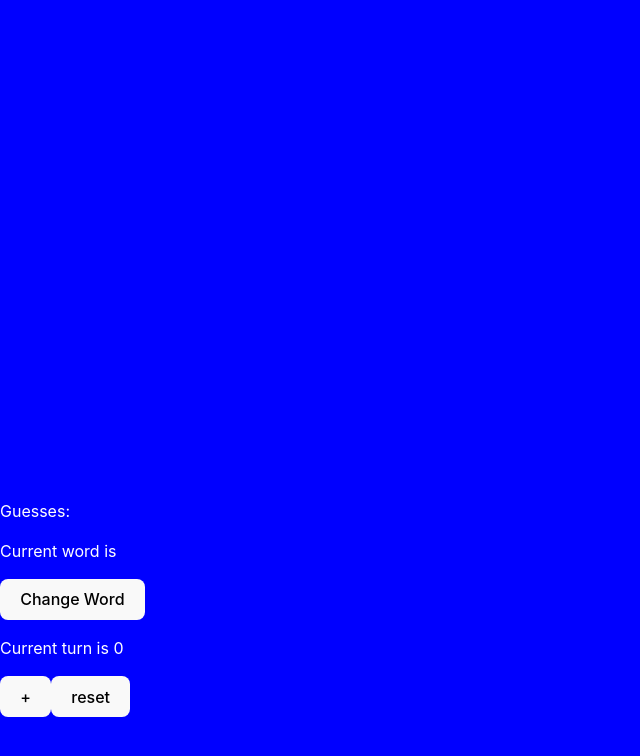
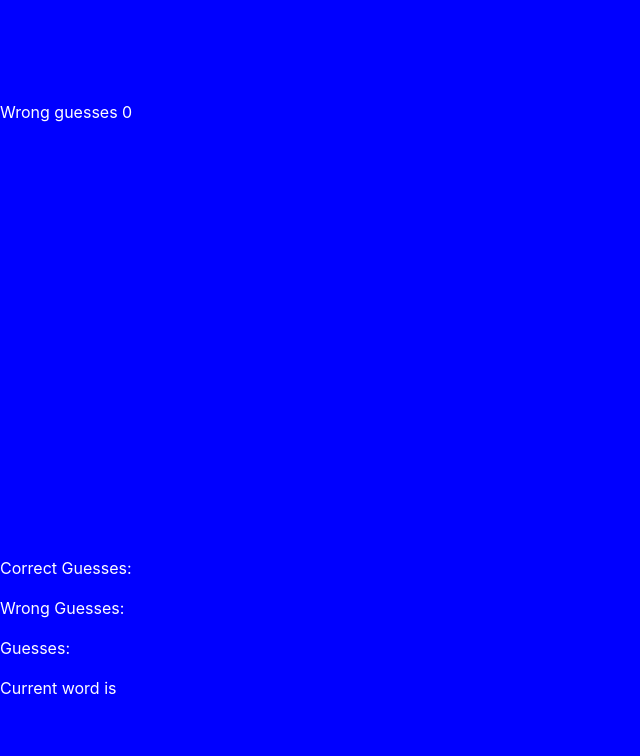
Before and after one commit to snowdog773/hangman, a React (Vite) app: page / in a window 1280 px wide. Both pictures are taken after a click on the button "Start Game". Shown: the top 756 px of the page, without its empty margins (0-640 px from the left). Built offline with nearby package versions, Linux system fonts and the light colour scheme; no server answers.

Commit message:
game logic working

```diff
--- a/src/components/Canvas.jsx
+++ b/src/components/Canvas.jsx
@@ -1,19 +1,28 @@
 import React, { useRef, useEffect } from "react";
 import { useSelector, useDispatch } from "react-redux";
-import { addGuess } from "../redux/reducers/guessesSlice";
+import {
+  addGuess,
+  addCorrectGuess,
+  addWrongGuess,
+} from "../redux/reducers/guessesSlice";
+
 const Canvas = () => {
   const dispatch = useDispatch();
   const gameLetters = useSelector((state) => state.currentWord.letters);
+  const correctGuesses = useSelector((state) => state.guesses.correctGuesses);
+  const wrongGuesses = useSelector((state) => state.guesses.wrongGuesses);
   const guesses = useSelector((state) => state.guesses.guesses);
+  const isGameOver = useSelector((state) => state.guesses.isGameOver);
   const canvasRef = useRef(null);
-  const activeWord = useSelector((state) => state.currentWord.word);
+  // const activeWord = useSelector((state) => state.currentWord.word);
+
   //
   //
   //***************EVENT LISTENERS******************************** */
   useEffect(() => {
-    window.addEventListener("keydown", (event) =>
-      dispatch(addGuess(event.key))
-    );
+    window.addEventListener("keydown", (event) => {
+      dispatch(addGuess(event.key));
+    });
     // cleanup this component
     return () => {
       window.removeEventListener("keydown", () =>
@@ -26,6 +35,14 @@ const Canvas = () => {
   //******************************************************************* */
 
   useEffect(() => {
+    guesses.forEach((e) => {
+      gameLetters.includes(e)
+        ? dispatch(addCorrectGuess(e))
+        : dispatch(addWrongGuess(e));
+    });
+  }, [guesses]);
+
+  useEffect(() => {
     const canvas = canvasRef.current;
 
     const context = canvas.getContext("2d");
@@ -34,15 +51,20 @@ const Canvas = () => {
     // context.fillRect(0, 0, context.canvas.width, context.canvas.height);
     context.font = "30px Arial";
     const displayLetters = [];
-    gameLetters.forEach((e, i) => {
-      guesses.includes(e) ? displayLetters.push(e) : displayLetters.push("_");
+    gameLetters.forEach((e) => {
+      correctGuesses.includes(e)
+        ? displayLetters.push(e)
+        : displayLetters.push("_");
     });
     context.fillText(displayLetters.join(""), 20, 50);
-  }, [gameLetters, guesses]);
+  }, [gameLetters, correctGuesses]);
 
   return (
     <>
+      <p>Wrong guesses {wrongGuesses.length}</p>
       <canvas ref={canvasRef} />
+      <p>Correct Guesses: {correctGuesses.join()}</p>
+      <p>Wrong Guesses: {wrongGuesses.join()}</p>
       <p>Guesses: {guesses.join()}</p>
     </>
   );
--- a/src/components/Game.jsx
+++ b/src/components/Game.jsx
@@ -1,16 +1,14 @@
-import React, { useEffect } from "react";
-import { useState } from "react";
-import axios from "axios";
+import { useEffect } from "react";
+
 import { useDispatch, useSelector } from "react-redux";
 import { setWord } from "../redux/reducers/currentWordSlice";
-import { incrementTurn, resetTurn } from "../redux/reducers/currentTurnSlice";
 
 import Canvas from "./Canvas";
 const Game = () => {
   const dispatch = useDispatch();
   const activeWord = useSelector((state) => state.currentWord.word);
-  const gameLetters = useSelector((state) => state.currentWord.letters);
-  const currentTurn = useSelector((state) => state.currentTurn.turn);
+
+  const isGameOver = useSelector((state) => state.guesses.isGameOver);
 
   useEffect(() => {
     !activeWord && dispatch(setWord());
@@ -18,15 +16,9 @@ const Game = () => {
 
   return (
     <>
-      <Canvas />
+      {isGameOver ? <h2>Game Over You Lose</h2> : <Canvas />}
 
       <p>Current word is {activeWord}</p>
-
-      <button onClick={() => dispatch(setWord())}>Change Word</button>
-
-      <p>Current turn is {currentTurn}</p>
-      <button onClick={() => dispatch(incrementTurn())}>+</button>
-      <button onClick={() => dispatch(resetTurn())}>reset</button>
     </>
   );
 };
--- a/src/redux/reducers/currentTurnSlice.js
+++ /dev/null
@@ -1,23 +0,0 @@
-import { createSlice } from "@reduxjs/toolkit";
-
-const initialState = {
-  turn: 0,
-};
-
-export const currentTurnSlice = createSlice({
-  name: "currentTurn",
-  initialState,
-  reducers: {
-    incrementTurn: (state) => {
-      state.turn += 1;
-    },
-    resetTurn: (state) => {
-      state.turn = 0;
-    },
-  },
-});
-
-// Action creators are generated for each case reducer function
-export const { incrementTurn, resetTurn } = currentTurnSlice.actions;
-
-export default currentTurnSlice.reducer;
--- a/src/redux/reducers/guessesSlice.js
+++ b/src/redux/reducers/guessesSlice.js
@@ -3,6 +3,9 @@ import { alphabet } from "../../utils/constants";
 
 const initialState = {
   guesses: [],
+  correctGuesses: [],
+  wrongGuesses: [],
+  isGameOver: false,
 };
 
 export const guessesSlice = createSlice({
@@ -17,10 +20,22 @@ export const guessesSlice = createSlice({
         alphabet.includes(input) &&
         state.guesses.push(input);
     },
+    addCorrectGuess: (state, action) => {
+      !state.correctGuesses.includes(action.payload) &&
+        state.correctGuesses.push(action.payload);
+    },
+    addWrongGuess: (state, action) => {
+      !state.wrongGuesses.includes(action.payload) &&
+        state.wrongGuesses.push(action.payload);
+      if (state.wrongGuesses.length >= 5) {
+        state.isGameOver = true;
+      }
+    },
   },
 });
 
 // Action creators are generated for each case reducer function
-export const { addGuess } = guessesSlice.actions;
+export const { addGuess, addCorrectGuess, addWrongGuess } =
+  guessesSlice.actions;
 
 export default guessesSlice.reducer;
--- a/src/redux/store.js
+++ b/src/redux/store.js
@@ -1,13 +1,13 @@
 import { configureStore } from "@reduxjs/toolkit";
 import currentWordReducer from "./reducers/currentWordSlice";
-import currentTurnReducer from "./reducers/currentTurnSlice";
+
 import gameStartedReducer from "./reducers/gameStartedSlice";
 import guessesReducer from "./reducers/guessesSlice";
 
 export const store = configureStore({
   reducer: {
     currentWord: currentWordReducer,
-    currentTurn: currentTurnReducer,
+
     hasStarted: gameStartedReducer,
     guesses: guessesReducer,
   },
```
